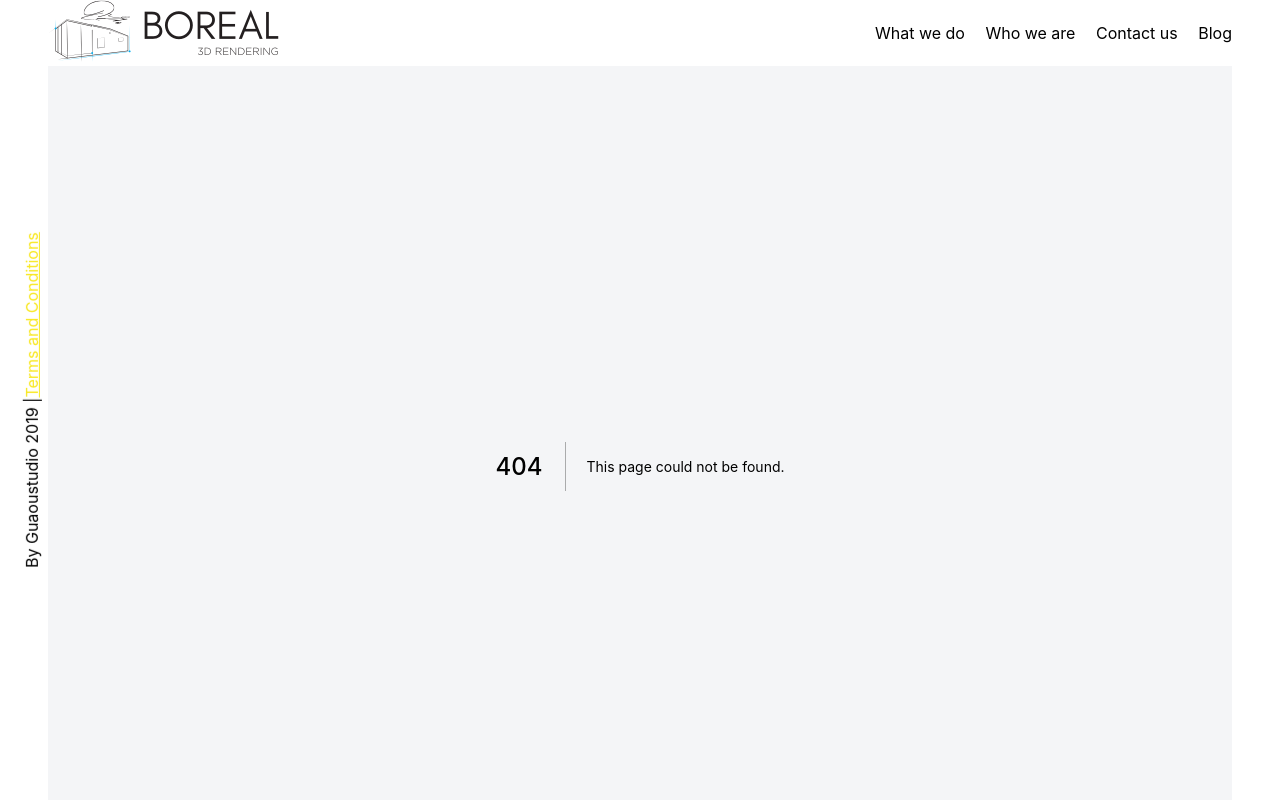
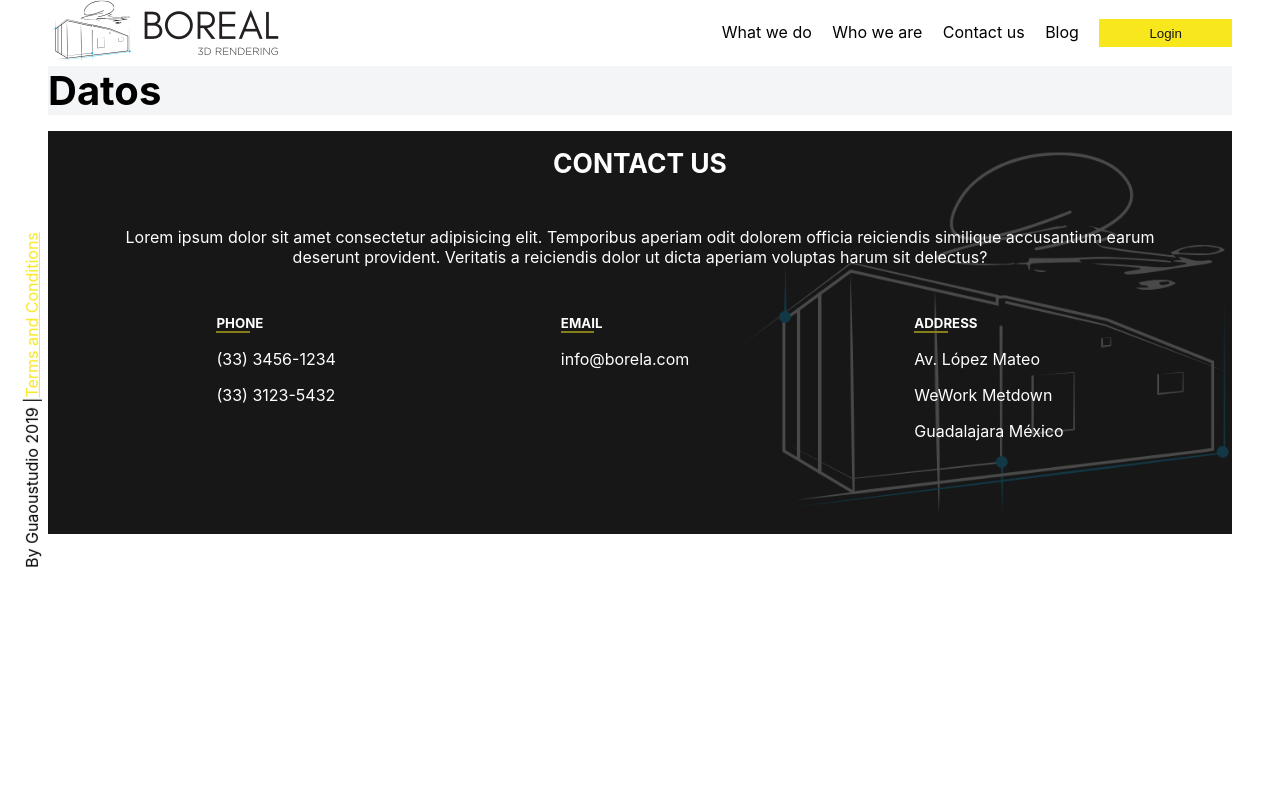
Before and after one commit to EdgarSalasV/blog-front, a Next.js app: page /user in a window 1280 px wide. Before the commit this address had no page. Shown: the top 800 px of the page. Built offline with nearby package versions, Linux system fonts and the light colour scheme; some icons are missing.

Commit message:
login structure

```diff
--- /dev/null
+++ b/pages/login.js
@@ -0,0 +1,3 @@
+import login from '../views/login'
+
+export default login
--- /dev/null
+++ b/pages/user.js
@@ -0,0 +1,3 @@
+import User from '../views/user'
+
+export default User
--- /dev/null
+++ b/sharedComponents/logo/index.js
@@ -0,0 +1,10 @@
+import Link from 'next/link'
+
+const Logo = () =>
+<Link href='/'>
+    <a>
+        <img src='/images/logo2.png' alt="Boreal Studio"/>
+    </a>
+</Link>
+
+export default Logo
--- /dev/null
+++ b/views/login/style.module.css
@@ -0,0 +1,40 @@
+.container {
+    height: 100vh;
+    width: 100vw;
+    background: var(--dark);
+    color: white;
+    display: flex;
+    justify-content: center;
+    align-items: center;
+}
+
+.form {
+    display: flex;
+    flex-direction: column;
+    align-items: center;
+}
+
+.form > * {
+    margin: .5em
+}
+.form button,
+.form input, .form label {
+    font-size: 1em;
+    width: 100%;
+}
+
+.form button {
+    padding: 1em;
+}
+
+.backHome {
+    color: white;
+}
+.backHome i {
+    text-decoration: none;
+    margin-right: .5em;
+}
+
+.input {
+    padding: .5em 1em;
+}
--- a/views/page/header/index.js
+++ b/views/page/header/index.js
@@ -1,15 +1,7 @@
 import classes from './style.module.css'
 import Nav from './nav'
-import Link from 'next/link'
 import { useEffect, useRef, useState } from 'react'
-
-const Logo = () =>
-<Link href='/'>
-    <a>
-        <img src='/images/logo2.png' alt=""/>
-    </a>
-</Link>
-
+import Logo from '../../../sharedComponents/logo'
 
 const Header = () => {
     const headerRef = useRef()
--- a/views/page/header/nav/index.js
+++ b/views/page/header/nav/index.js
@@ -40,6 +40,7 @@ const LinkHash = ({ id, children, ...props }) => {
 }
 
 const Nav = () => {
+    const { user } = useContext(AppContext)
     const [open, setOpen] = useState(false)
     const classesOpen = classes[open ? 'btnClose' : 'btnOpen']
     const classesIcon = open ? 'fa fa-times' : 'fas fa-bars'
@@ -51,6 +52,9 @@ const Nav = () => {
                 <LinkHash id='who-we-are' onClick={() => setOpen(false)}> Who we are </LinkHash>
                 <LinkHash id='contact-us' onClick={() => setOpen(false)}> Contact us </LinkHash>
                 <LinkCustom href='/blog'> Blog </LinkCustom>
+                <LinkCustom href={user ? '/user' : '/login'}>
+                    <button className='btnAction'> { user ? 'Usuario' : 'Login' } </button>
+                </LinkCustom>
             </nav>
             <button className={classesOpen + ' ' + classesIcon}
                 onClick={()=>setOpen(!open)} > </button>
--- a/views/page/index.js
+++ b/views/page/index.js
@@ -4,6 +4,7 @@ import Header from './header'
 import Footer from './footer'
 import { createContext, useState, useEffect } from 'react'
 import classes from './style.module.css'
+import { useRouter } from 'next/router'
 export const AppContext = createContext(null)
 
 const _body = `
@@ -76,7 +77,24 @@ const PROJECT_TYPES = [
     'PRODUCT DESIGN'
 ]
 
+const Layout = ({ children }) => {
+    return (
+        <>
+        <Aside />
+        <div className={classes.container}>
+            <Head>
+                <link rel="stylesheet" href="https://pro.fontawesome.com/releases/v5.10.0/css/all.css" integrity="sha384-AYmEC3Yw5cVb3ZcuHtOA93w35dYTsvhLPVnYs9eStHfGJvOvKxVfELGroGkvsg+p" crossOrigin="anonymous"/>
+            </Head>
+            <Header />
+            <main className={classes.mainContainer}> {children} </main>
+            <Footer />
+        </div>
+        </>
+    )
+}
+
 const index = ({ children }) => {
+    const { pathname } = useRouter()
     const [hash, setHash] = useState('')
     const [observer, setObserver] = useState({})
     const [articles, setArticles] = useState(ARTICLES)
@@ -86,6 +104,8 @@ const index = ({ children }) => {
 
     const [projects, setProjects] = useState(PROJECTS)
     const [projectTypes, setProjectTypes] = useState(PROJECT_TYPES)
+
+    const [user, setUser] = useState(null)
 
     const selectArticle = article => {
         const tmpArticles = articles.filter(({ title }) => title !== article.title)
@@ -134,7 +154,7 @@ const index = ({ children }) => {
         }
       );
       setObserver(observer);
-    }, []);
+    }, [])
 
     return (
         <AppContext.Provider value={{
@@ -146,16 +166,14 @@ const index = ({ children }) => {
 
             projects, setProjects,
             projectTypes, setProjectTypes,
+
+            user, setUser
         }}>
-            <Aside />
-            <div className={classes.container}>
-                <Head>
-                    <link rel="stylesheet" href="https://pro.fontawesome.com/releases/v5.10.0/css/all.css" integrity="sha384-AYmEC3Yw5cVb3ZcuHtOA93w35dYTsvhLPVnYs9eStHfGJvOvKxVfELGroGkvsg+p" crossOrigin="anonymous"/>
-                </Head>
-                <Header />
-                <main className={classes.mainContainer}> {children} </main>
-                <Footer />
-            </div>
+            {
+                pathname !== '/login'
+                    ? <Layout> { children } </Layout>
+                    : children
+            }
         </AppContext.Provider>
     );
 };
--- /dev/null
+++ b/views/user/index.js
@@ -0,0 +1,33 @@
+import { useContext } from "react"
+import { AppContext } from "../page"
+
+const user = ( ) => {
+    const { user } = useContext(AppContext)
+
+    const getData = () => {
+        if(user) {
+            return (
+                Object.entries(user)
+                .map(([key, value]) => {
+                    return(
+                        <div>
+                            <strong> { key } </strong>
+                            <span> { value } </span>
+                        </div>
+                    )
+                })
+            )
+        } else {
+            return null
+        }
+    }
+
+    return (
+        <div>
+            <h1>Datos</h1>
+            { getData() }
+        </div>
+    )
+}
+
+export default user
```
Also changed, not shown: utils/session.js (added, +14 -0 lines), views/login/index.js (added, +59 -0 lines).
